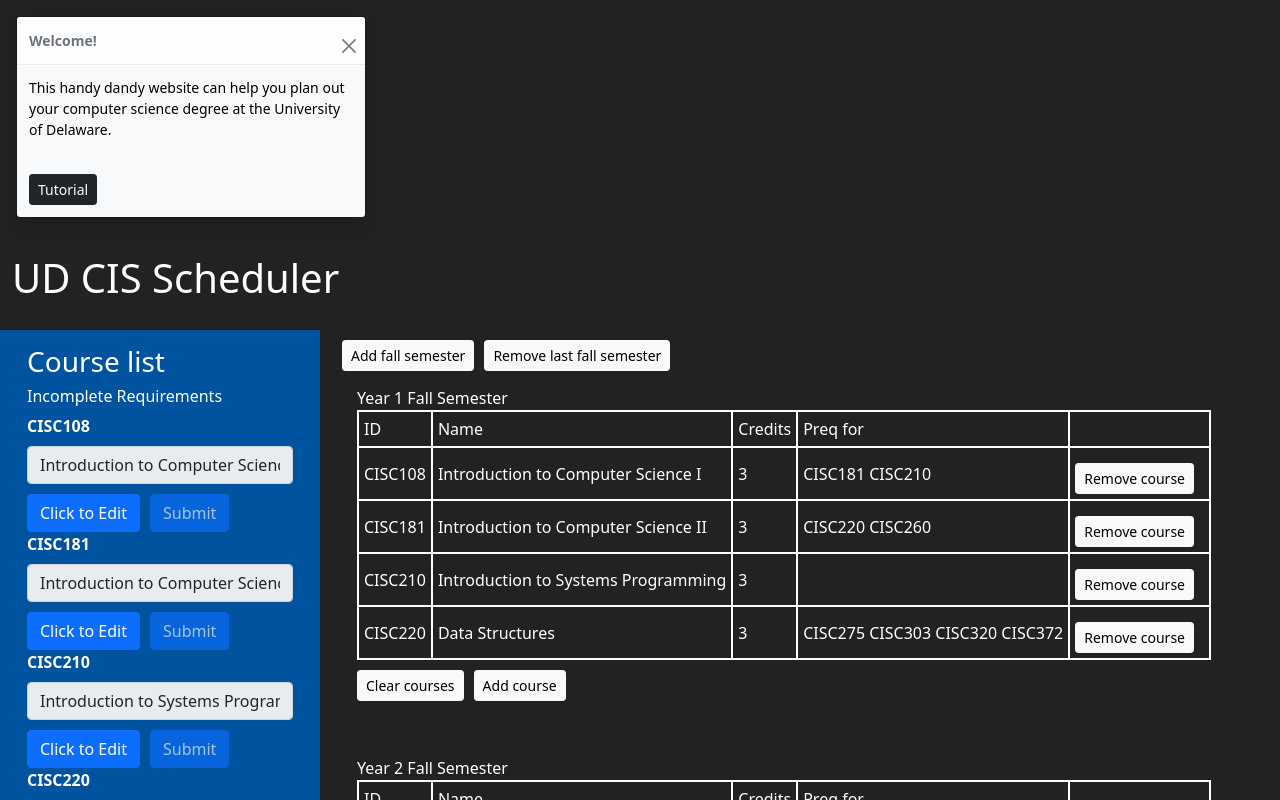
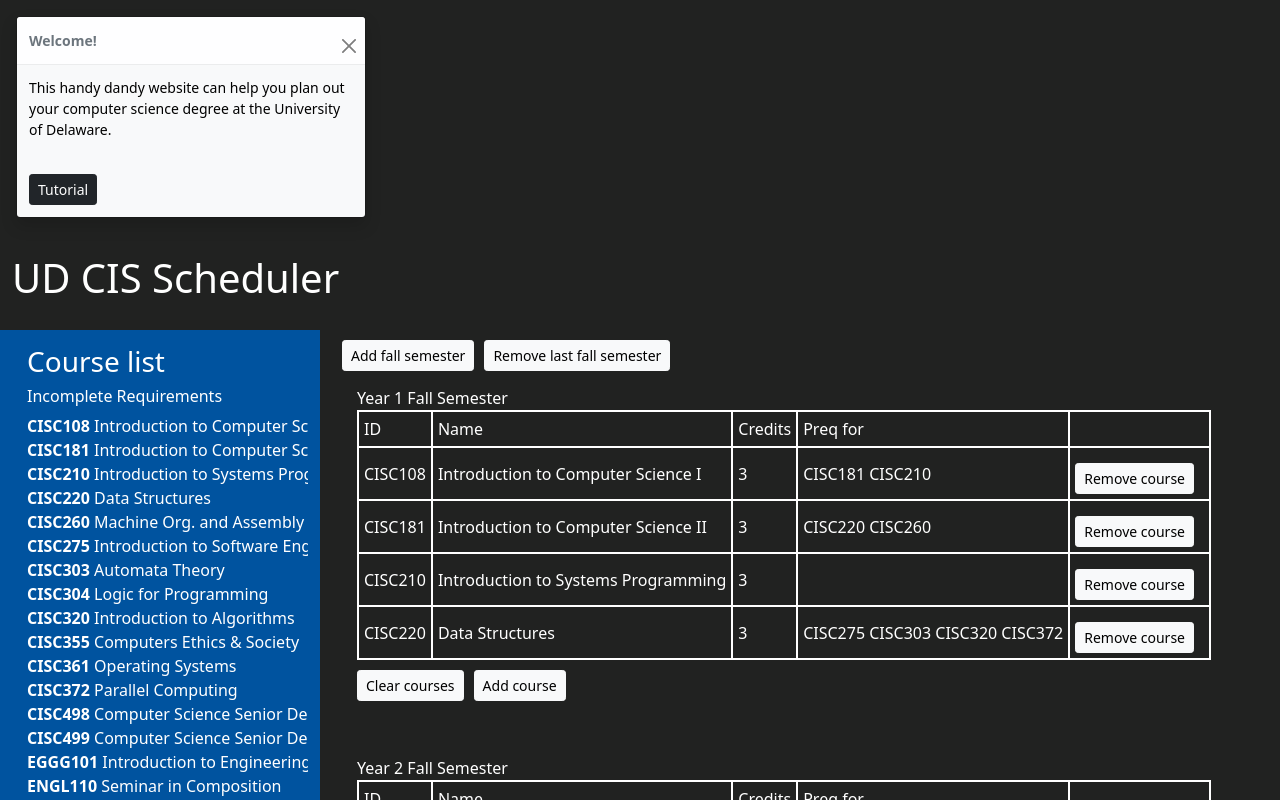
Before and after one commit to mnawar27/ud-cis-scheduler-team-7, a React (Create React App) app: page / in a window 1280 px wide. Shown: the top 800 px of the page. Built offline with nearby package versions, Linux system fonts and the light colour scheme.

Commit message:
fixed course requirements

```diff
--- a/src/Components/Menu.tsx
+++ b/src/Components/Menu.tsx
@@ -1,25 +1,14 @@
-import React, {useState} from "react";
-import { Button, Form } from "react-bootstrap";
+import React from "react";
 import COURSES from "../Assets/courses.json";
+
 export function Menu(): JSX.Element{
-    //const[edit, setEdit] = useState(true);
     return(
         <div className="menu">
             <h3>Course list</h3>
             <h6>Incomplete Requirements</h6>
             <ul className="nav navbar-nav">
                 {COURSES.map((Course, i) => {
-                    const[edit, setEdit] = useState(true);
-                    return (
-                        <div key={i}>
-                            <Form.Group>
-                                <Form.Label><strong>{Course.name}</strong></Form.Label>
-                                <Form.Control defaultValue={Course.description} disabled={edit}/>
-                            </Form.Group>
-                            <Button onClick={()=>setEdit(false)}>Click to Edit</Button>
-                            <Button disabled={edit} onClick={()=>setEdit(true)}>Submit</Button>
-                        </div>
-                    );
+                    return <li key={i}><strong>{Course.name}</strong> {Course.description}</li>;
                 })}
             </ul>
             <hr/>
```
